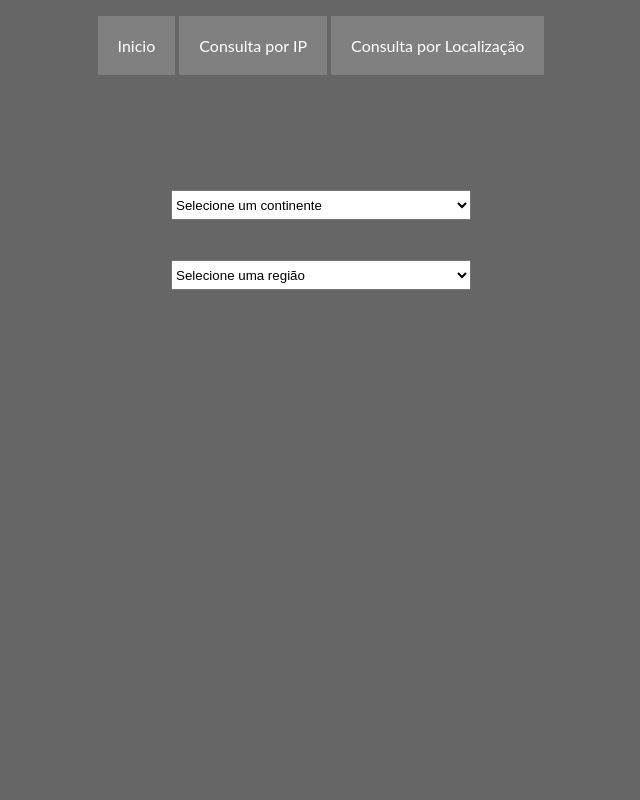
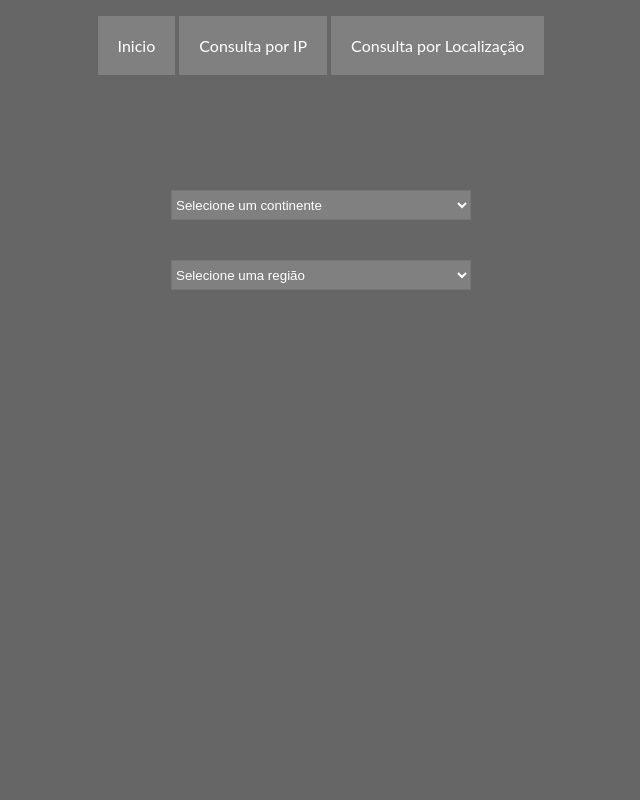
Before and after one commit to felipe2006ml/projeto_semana_7, a plain HTML site: page localizacao.html in a window 1280 px wide. Shown: the top 800 px of the page, without its empty margins (319-959 px from the left). Drawn offline with Linux system fonts and the light colour scheme.

Commit message:
modificando select

```diff
--- a/style.css
+++ b/style.css
@@ -11,6 +11,7 @@ body {
     font-family: 'Lato';
     background: #666;
     color: #fff;
+
 }
 
 main {
@@ -23,6 +24,7 @@ header {
     justify-content: center;
     align-items: center;
     margin: 20px;
+    flex-wrap: wrap;
 }
 
 header nav a {
@@ -107,7 +109,10 @@ form select {
     width: 300px;
     height: 30px;
     margin: 20px;
+    background: gray;
+    color: white;
 }
+
 
 /* footer */
 
```
